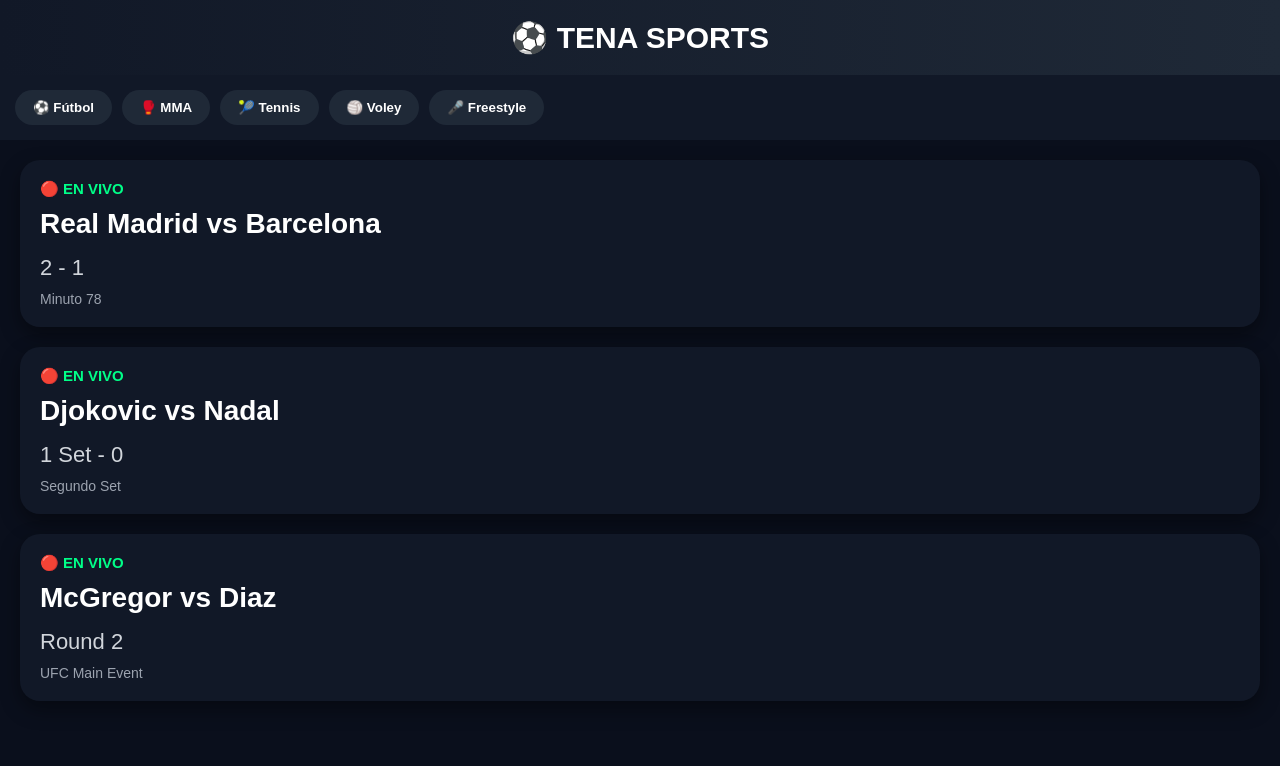
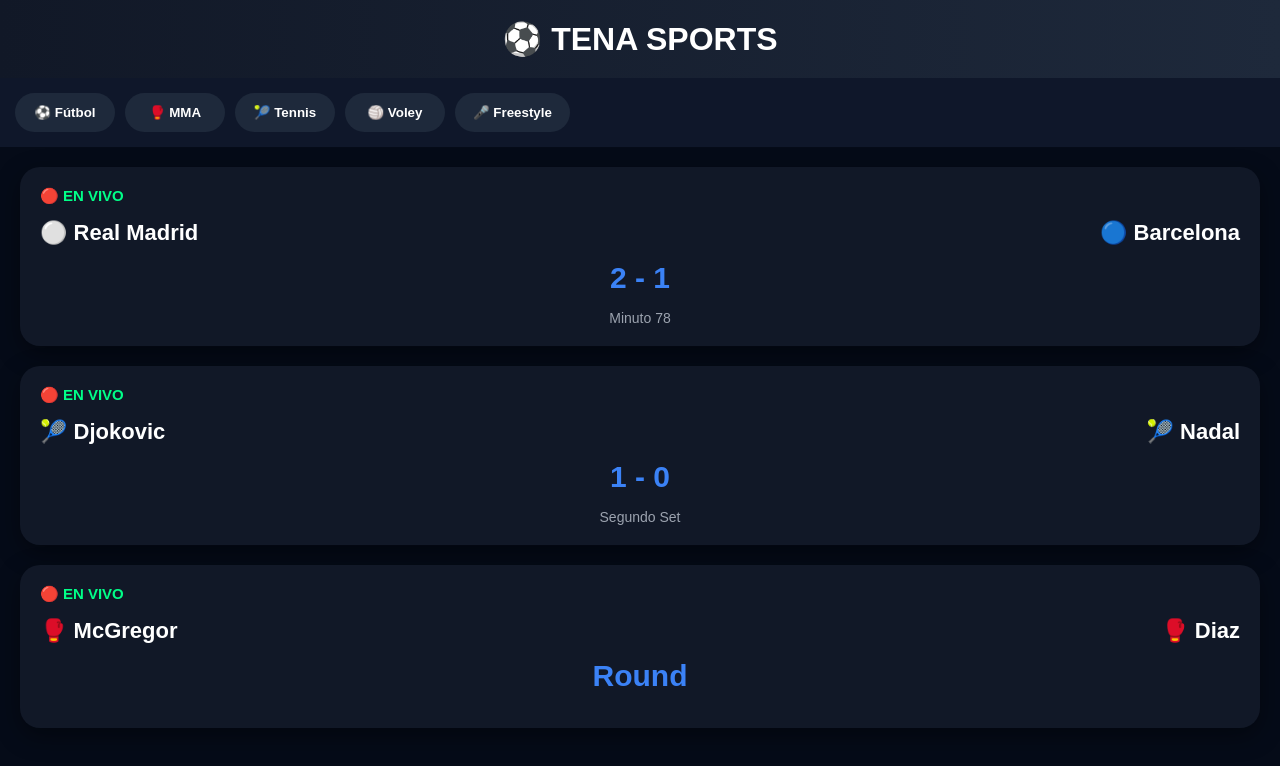
Before and after one commit to tenaz21/tena-sports, a plain HTML site: page index.html in a window 1280 px wide. Drawn offline with Linux system fonts and the light colour scheme.

Commit message:
Update index.html

```diff
--- a/index.html
+++ b/index.html
@@ -14,18 +14,17 @@
 }
 
 body{
-background:#0a0f1c;
+background:#050b18;
 color:white;
-padding-bottom:30px;
 }
 
 header{
-background:linear-gradient(90deg,#111827,#1f2937);
+background:linear-gradient(90deg,#111827,#1e293b);
 padding:20px;
 text-align:center;
-font-size:30px;
+font-size:32px;
 font-weight:bold;
-box-shadow:0 4px 15px rgba(0,0,0,0.5);
+box-shadow:0 5px 20px rgba(0,0,0,0.5);
 }
 
 .menu{
@@ -33,17 +32,18 @@
 overflow-x:auto;
 gap:10px;
 padding:15px;
-background:#111827;
+background:#0f172a;
 }
 
 .menu button{
-background:#1f2937;
+background:#1e293b;
 border:none;
-padding:10px 18px;
+padding:12px 18px;
 color:white;
-border-radius:20px;
+border-radius:30px;
 font-weight:bold;
 cursor:pointer;
+min-width:100px;
 }
 
 .menu button:hover{
@@ -59,36 +59,43 @@
 padding:20px;
 margin-bottom:20px;
 border-radius:20px;
-box-shadow:0 8px 20px rgba(0,0,0,0.4);
-transition:0.3s;
-}
-
-.card:hover{
-transform:scale(1.03);
+box-shadow:0 8px 25px rgba(0,0,0,0.4);
 }
 
 .live{
 color:#00ff88;
 font-weight:bold;
-margin-bottom:10px;
+margin-bottom:15px;
 font-size:15px;
 }
 
-.match{
-font-size:28px;
+.teams{
+display:flex;
+justify-content:space-between;
+align-items:center;
+margin-bottom:15px;
+font-size:22px;
 font-weight:bold;
-margin-bottom:15px;
+}
+
+.team{
+display:flex;
+align-items:center;
+gap:10px;
 }
 
 .score{
-font-size:22px;
-color:#d1d5db;
+text-align:center;
+font-size:30px;
+font-weight:bold;
+margin:15px 0;
+color:#3b82f6;
 }
 
-.time{
-margin-top:10px;
+.info{
+text-align:center;
+color:#9ca3af;
 font-size:14px;
-color:#9ca3af;
 }
 </style>
 
@@ -111,21 +118,28 @@
 
 <div class="card">
 <div class="live">🔴 EN VIVO</div>
-<div class="match">Real Madrid vs Barcelona</div>
+<div class="teams">
+<div class="team">⚪ Real Madrid</div>
+<div class="team">🔵 Barcelona</div>
+</div>
 <div class="score">2 - 1</div>
-<div class="time">Minuto 78</div>
+<div class="info">Minuto 78</div>
 </div>
 
 <div class="card">
 <div class="live">🔴 EN VIVO</div>
-<div class="match">Djokovic vs Nadal</div>
-<div class="score">1 Set - 0</div>
-<div class="time">Segundo Set</div>
+<div class="teams">
+<div class="team">🎾 Djokovic</div>
+<div class="team">🎾 Nadal</div>
+</div>
+<div class="score">1 - 0</div>
+<div class="info">Segundo Set</div>
 </div>
 
 <div class="card">
 <div class="live">🔴 EN VIVO</div>
-<div class="match">McGregor vs Diaz</div>
-<div class="score">Round 2</div>
-<div class="time">UFC Main Event</div>
-</div
+<div class="teams">
+<div class="team">🥊 McGregor</div>
+<div class="team">🥊 Diaz</div>
+</div>
+<div class="score">Round
```
